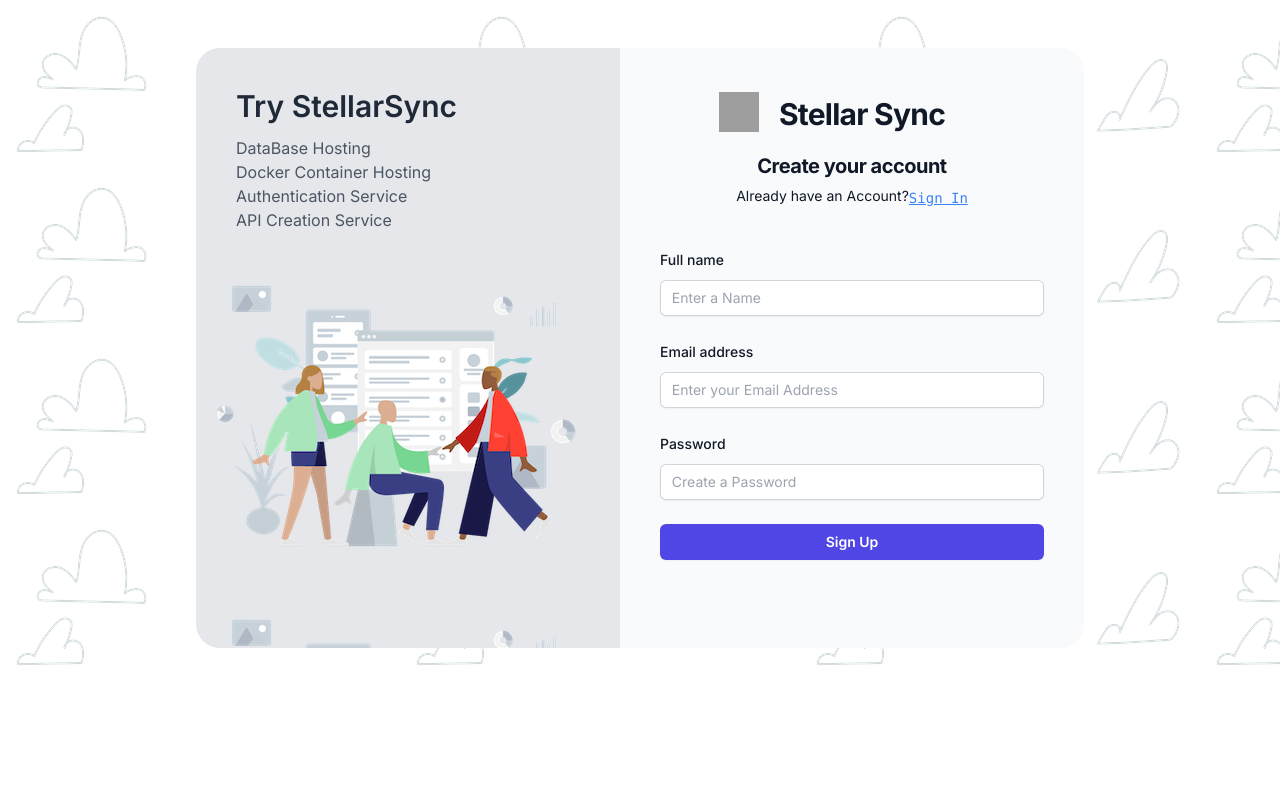
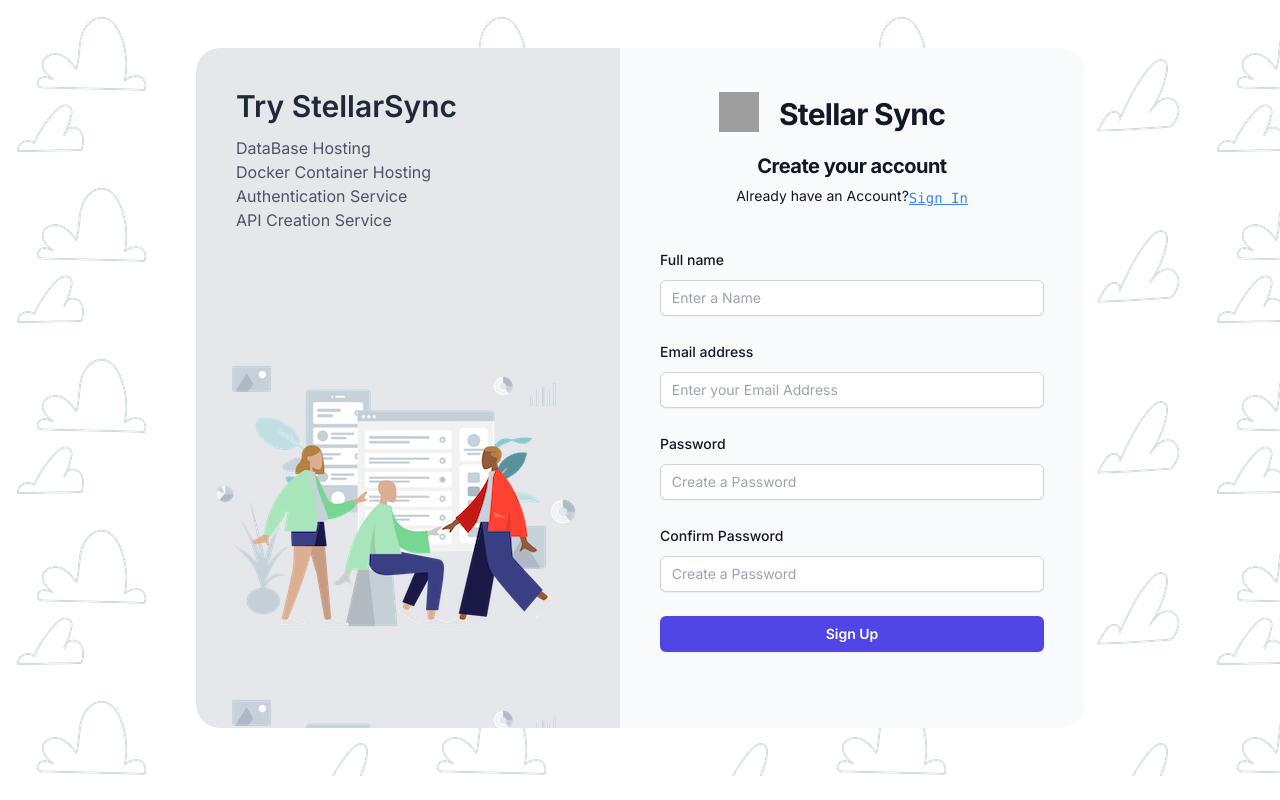
Before and after one commit to suresh130900/StellarSync, a Next.js app: page /signup in a window 1280 px wide. Built offline with nearby package versions, Linux system fonts and the light colour scheme; grey boxes are pictures that could not be loaded.

Commit message:
validation updated

```diff
--- a/app/signup/page.js
+++ b/app/signup/page.js
@@ -4,7 +4,7 @@
 import Link from "next/link";
 import axios from "axios";
 import { useRouter } from 'next/navigation'
-import React, {useEffect, useState} from "react";
+import React, {useState} from "react";
 
 // export default function Signup() {
     // const [signup, setSignup] = React.useState(null);
@@ -76,6 +76,7 @@ import React, {useEffect, useState} from "react";
         const [name, setName] = React.useState(null);
         const [email, setEmail] = React.useState(null);
         const [password, setPassword] = React.useState(null);
+        const [confirmPassword, setConfirmPassword] = React.useState(null);
         // const [formData, setFormData] = useState({
         //     name: '',
         //     email: '',
@@ -85,14 +86,15 @@ import React, {useEffect, useState} from "react";
             name: '',
             email: '',
             password: '',
+            confirmPassword: '',
         });
-        const [isFormValid, setIsFormValid] = useState(false);
+        //const [isFormValid, setIsFormValid] = useState(false);
 
         const router = useRouter();
 
+        const newErrors = { ...errors };
         const validateForm = () => {
             let isValid = true;
-            const newErrors = { ...errors };
 
             // Validate username
             if (!name || name.trim() === '') {
@@ -123,6 +125,15 @@ import React, {useEffect, useState} from "react";
                 newErrors.email = '';
             }
 
+            //validating confirm password
+            if(!confirmPassword || confirmPassword.trim() === ''){
+                newErrors.confirmPassword = 'Please Confirm Password';
+                isValid = false
+            }
+            else if(confirmPassword !== password){
+                newErrors.confirmPassword = 'Password Does not Match';
+                isValid = false
+            }
             setErrors(newErrors);
             return isValid;
         };
@@ -155,7 +166,8 @@ import React, {useEffect, useState} from "react";
         //     setIsFormValid(Object.keys(errors).length === 0);
         // };
         // Submit
-        const handleSubmit = (e) => {
+        const handleSubmit = () => {
+            //try {
                 if (validateForm()) {
                     const options = {
                         method: 'POST',
@@ -165,19 +177,26 @@ import React, {useEffect, useState} from "react";
                     };
                     axios.request(options).then(function (response) {
                         const data = JSON.parse(JSON.stringify(response.data))
-                    console.log(data.error)
-                    if (data.error === false) {
+                        // console.log(data)
+                        // console.log(data.error)
+                        console.log(response.status)
+                        if (response.status === 201 && data.error === false) {
+                            //console.log(data.message)
                             router.push("/homepage");
-                    } else if (data.error === true) {
+                        } else if (response.status === 400) {
                             console.log("Customer Already Exits");
                         }
-                    console.log(response.data);
-                }).catch(function (error) {
-                    console.error(error);
-                });
+                        else {
+                            console.log("there are some error in APi calling and the status code is: ", response.status)
+                        }
+                    })
                 } else {
                     console.log('Form has errors. Please correct them.');
                 }
+            // }
+            // catch (error) {
+            //     console.log("There was some issue-------------------------------------------------");
+            // }
         };
         // const handleChange = (e) => {
         //     const { name, value } = e.target;
@@ -197,7 +216,7 @@ import React, {useEffect, useState} from "react";
                      className="min-h-full justify-center px-6 py-12 lg:px-8">
                     <div className="flex justify-center">
                         <div className="bg-gray-200 rounded-l-3xl hidden md:block">
-                            <div className="h-44 w-96 justify-center ml-10">
+                            <div className="h-64 w-96 justify-center ml-10">
                                 <h1 className="text-3xl font-semibold mt-10 text-gray-800 flex justify-start">
                                     Try StellarSync
                                 </h1>
@@ -247,8 +266,6 @@ import React, {useEffect, useState} from "react";
                                                     name="name"
                                                     id="name"
                                                     required
-                                                    // value={name}
-                                                    // onChange={handleChange}
                                                     onChange={(e) => {
                                                         setName(e.target.value)
                                                         console.log(name)
@@ -272,8 +289,7 @@ import React, {useEffect, useState} from "react";
                                                     type="email"
                                                     autoComplete="email"
                                                     required
-                                                    value={email}
-                                                    // onChange={handleChange}
+                                                    //value={email}
                                                     onChange={(e) => {
                                                         setEmail(e.target.value)
                                                         console.log(email)
@@ -298,8 +314,7 @@ import React, {useEffect, useState} from "react";
                                                     type="password"
                                                     autoComplete="current-password"
                                                     required
-                                                    value={password}
-                                                    // onChange={handleChange}
+                                                    //value={password}
                                                     onChange={(e) => {
                                                         setPassword(e.target.value)
                                                         console.log(password)
@@ -308,6 +323,31 @@ import React, {useEffect, useState} from "react";
                                                     className="block w-full rounded-md border-0 py-1.5 text-gray-900 shadow-sm ring-1 ring-inset ring-gray-300 placeholder:text-gray-400 focus:ring-2 focus:ring-inset focus:ring-indigo-600 sm:text-sm sm:leading-6"
                                                 />
                                                 {errors.password && <p className="text-red-600">{errors.password}</p>}
+                                            </div>
+                                        </div>
+                                        <div>
+                                            <div className="flex items-center justify-between">
+                                                <label htmlFor="confirmPassword"
+                                                       className="block text-sm font-medium leading-6 text-gray-900">
+                                                    Confirm Password
+                                                </label>
+                                            </div>
+                                            <div className="mt-2">
+                                                <input
+                                                    id="confirmPassword"
+                                                    name="confirmPassword"
+                                                    type="password"
+                                                    autoComplete="current-password"
+                                                    required
+                                                    //value={confirmPassword}
+                                                    onChange={(e) => {
+                                                        setConfirmPassword(e.target.value)
+                                                        console.log(confirmPassword)
+                                                    }}
+                                                    placeholder="   Create a Password"
+                                                    className="block w-full rounded-md border-0 py-1.5 text-gray-900 shadow-sm ring-1 ring-inset ring-gray-300 placeholder:text-gray-400 focus:ring-2 focus:ring-inset focus:ring-indigo-600 sm:text-sm sm:leading-6"
+                                                />
+                                                {errors.confirmPassword && <p className="text-red-600">{errors.confirmPassword}</p>}
                                             </div>
                                         </div>
                                         <div>
```
Lines whose indentation alone changed are shown as unchanged.
